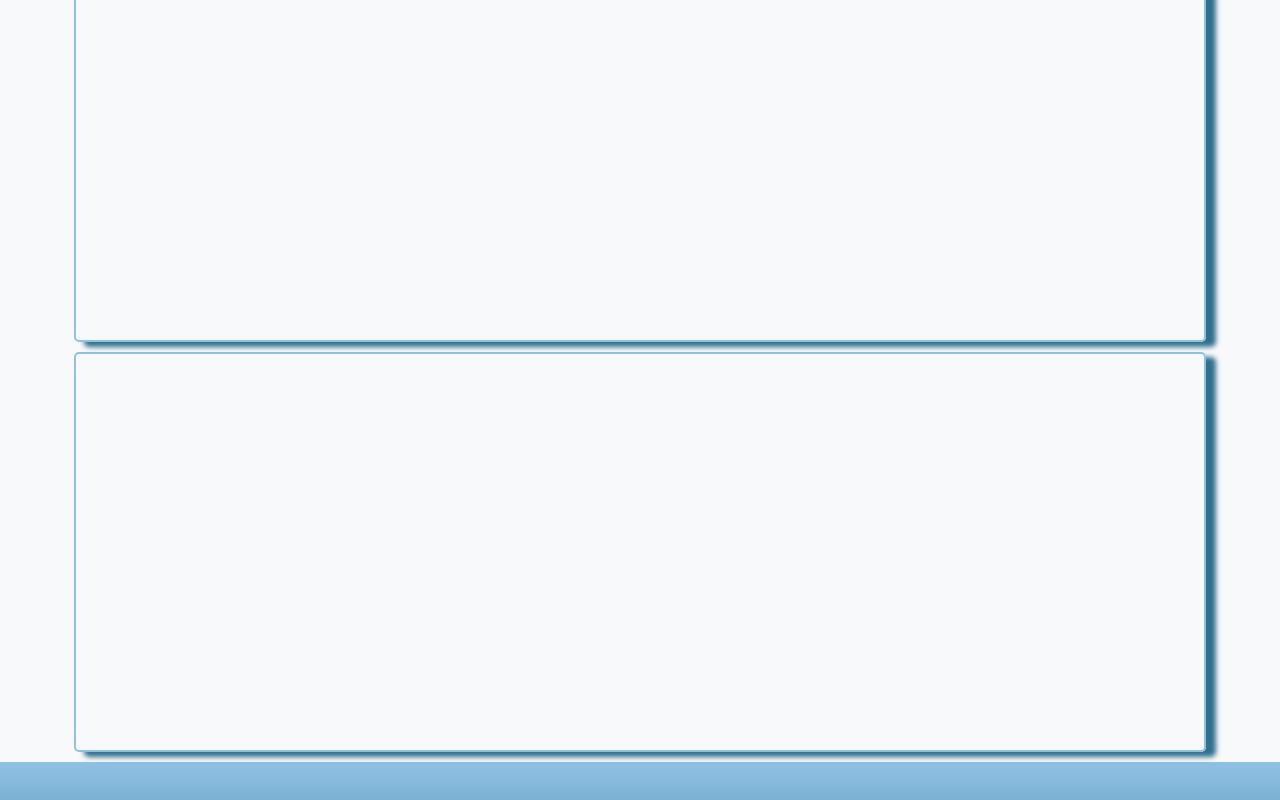
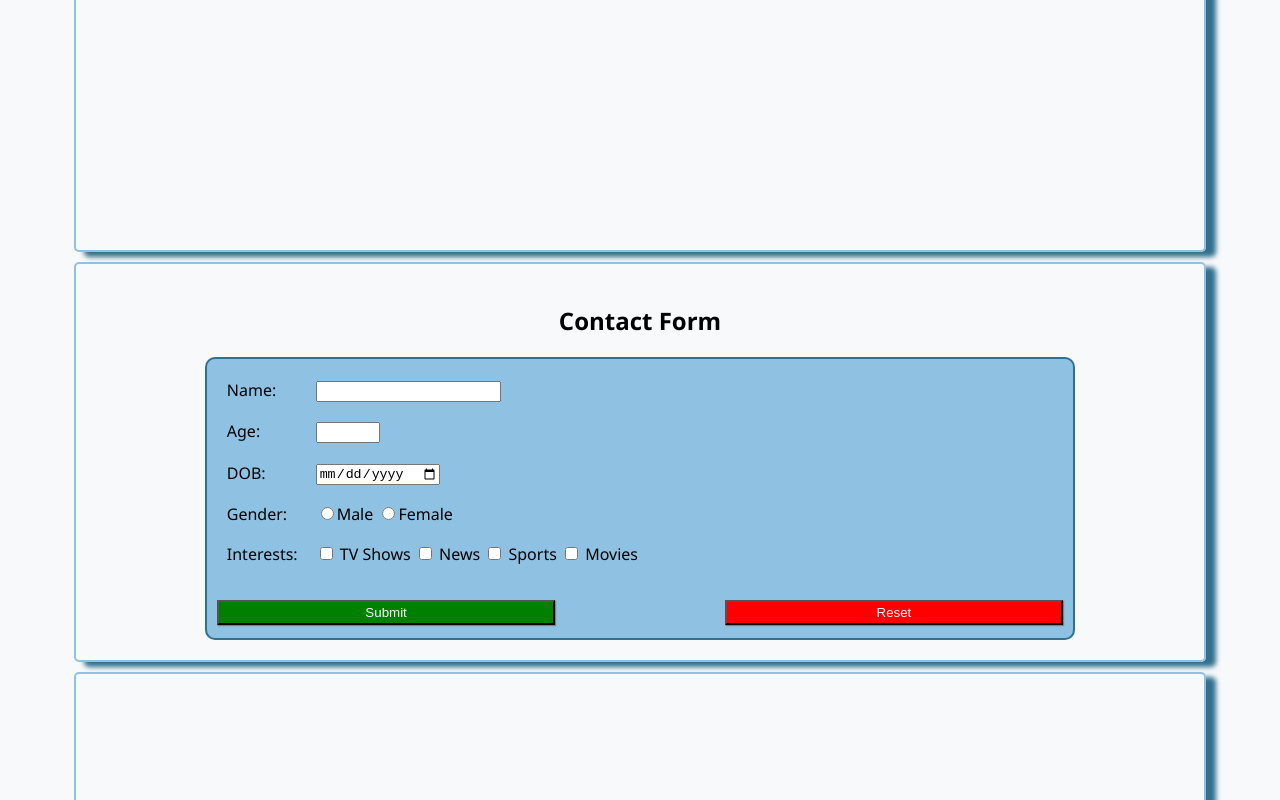
Before and after one commit to Richie-1876/assignment, a plain HTML site: page index.html in a window 1280 px wide. Shown: the part 2000-2800 px from the top of the page. Drawn offline with Linux system fonts and the light colour scheme.

Commit message:
added contact form section and embedded a youtube video in the video section

```diff
--- a/css/style.css
+++ b/css/style.css
@@ -140,7 +140,70 @@ Element:first-child is a sudo selector  */
   /* Box shadow example */
   box-shadow: 10px 5px 5px #31708e;
 }
-
+/*******************************************
+          VIDEO SECTION
+*******************************************/
+#video-section {
+  display: flex;
+  flex-direction: column;
+  align-items: center;
+  justify-content: space-around;
+  height: 90vh;
+}
+#youtube-embed {
+  width: 80%;
+  height: 1000px;
+  border-radius: 50px;
+}
+/*******************************************
+          CONTACT FORM SECTION
+*******************************************/
+#form-section {
+  display: flex;
+  flex-direction: column;
+  align-items: center;
+  justify-content: space-around;
+}
+#contact-form {
+  height: 85%;
+  width: 80%;
+  padding: 10px;
+  border: 2px solid #31708e;
+  border-radius: 10px;
+  background-color: #8fc1e3;
+}
+#contact-form table td {
+  padding: 8px;
+}
+#contact-form table {
+  margin-bottom: 25px;
+}
+#form-btns {
+  display: flex;
+  justify-content: space-between;
+}
+.contact-btns {
+  width: 40%;
+  height: 25px;
+  box-shadow: 1px 1px 1px grey;
+}
+#submit-btn {
+  background-color: green;
+  color: #f7f9fb;
+}
+#reset-btn {
+  background-color: red;
+  color: #f7f9fb;
+}
+/*******************************************
+          LOCATION SECTION
+*******************************************/
+#location-section {
+  display: flex;
+  flex-direction: column;
+  align-items: center;
+  justify-content: space-around;
+}
 /*******************************************
                 FOOTER
 *******************************************/
--- a/index.html
+++ b/index.html
@@ -102,16 +102,125 @@
           </p>
         </section>
         <!--end of animation section-->
-        <section id="video-section" class="main-section"></section>
+        <section id="video-section" class="main-section">
+          <h2>VIDEO</h2>
+          <iframe
+            id="youtube-embed"
+            src="https://www.youtube.com/embed/tgbNymZ7vqY"
+          >
+          </iframe>
+        </section>
         <!--end of video section-->
         <section id="audio-section" class="main-section"></section>
         <!--end of audio section-->
         <section id="gallery-section" class="main-section"></section>
         <!--end of gallery section-->
-        <section id="form-section" class="main-section"></section>
+        <section id="form-section" class="main-section">
+          <h2>Contact Form</h2>
+          <form id="contact-form">
+            <table>
+              <tr>
+                <td>Name:</td>
+                <td>
+                  <input type="text" name="name" id="contact-form-name" />
+                </td>
+              </tr>
+              <tr>
+                <td>Age:</td>
+                <td>
+                  <input
+                    type="number"
+                    name="age"
+                    id="contact-form-age"
+                    min="1"
+                    max="125"
+                  />
+                </td>
+              </tr>
+              <tr>
+                <td>DOB:</td>
+                <td><input type="date" name="date" id="contact-form-dob" /></td>
+              </tr>
+              <tr>
+                <td>Gender:</td>
+                <td>
+                  <label for="gender_0"
+                    ><input
+                      type="radio"
+                      name="gender"
+                      id="contact-form-gender_0"
+                    />Male</label
+                  >
+                  <label for="gender_1"
+                    ><input
+                      type="radio"
+                      name="gender"
+                      id="contact-form-gender_1"
+                    />Female</label
+                  >
+                </td>
+              </tr>
+              <tr>
+                <!-- Checkboxes input -->
+                <td>Interests:</td>
+                <td>
+                  <label>
+                    <input
+                      type="checkbox"
+                      name="interests"
+                      value="checkbox"
+                      id="contact-form-interests_0"
+                    />
+                    TV Shows</label
+                  >
+                  <label>
+                    <input
+                      type="checkbox"
+                      name="interests"
+                      value="checkbox"
+                      id="contact-form-interests_1"
+                    />
+                    News</label
+                  >
+                  <label>
+                    <input
+                      type="checkbox"
+                      name="interests"
+                      value="checkbox"
+                      id="contact-form-interests_2"
+                    />
+                    Sports</label
+                  >
+                  <label>
+                    <input
+                      type="checkbox"
+                      name="interests"
+                      value="checkbox"
+                      id="contact-form-interests_3"
+                    />
+                    Movies</label
+                  >
+                </td>
+              </tr>
+            </table>
+            <div id="form-btns">
+              <td>
+                <input
+                  id="submit-btn"
+                  class="contact-btns"
+                  type="submit"
+                  value="Submit"
+                />
+              </td>
+              <td>
+                <input type="reset" id="reset-btn" class="contact-btns" />
+              </td>
+            </div>
+          </form>
+        </section>
         <!--end of form section-->
         <section id="location-section" class="main-section"></section>
-        <!--end of form section-->
+        <!--end of location section-->
       </main>
       <!--end of main-content-->
       <footer id="page-footer"></footer>
```
Also changed, not shown: js/app.js (+11 -0 lines).
